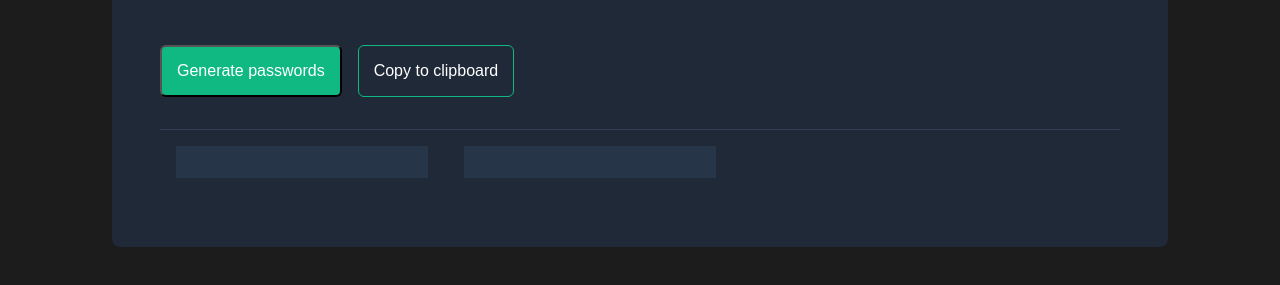
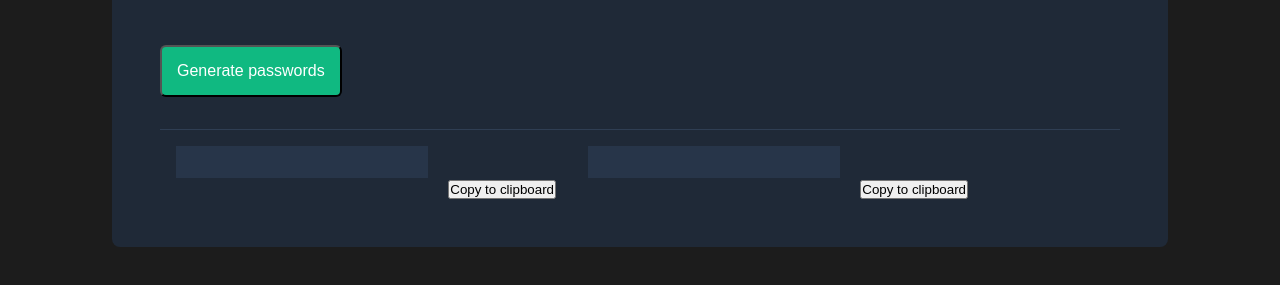
Before and after one commit to rosetwala45-oss/Password-generator, a plain HTML site: page index.html in a window 1280 px wide. Shown: the part 225-510 px from the top of the page. Drawn offline with Linux system fonts and the light colour scheme.

Commit message:
added page structure

```diff
--- a/index.html
+++ b/index.html
@@ -19,12 +19,18 @@
 
       <div class="button-container">
         <button class="btn btn-primary">Generate passwords</button>
-        <button class="btn btn-secondary">Copy to clipboard</button>
       </div>
 
       <div class="output-container">
-        <div class="output-element"></div>
-        <div class="output-element"></div>
+        <div>
+          <div class="output-element" id="password-1"></div>
+          <button>Copy to clipboard</button>
+        </div>
+
+        <div>
+          <div class="output-element" id="password-2"></div>
+          <button>Copy to clipboard</button>
+        </div>
       </div>
     </div>
 
--- a/script.js
+++ b/script.js
@@ -7,3 +7,12 @@
 // prettier-ignore
 const characters = ["A","B","C","D","E","F","G","H","I","J","K","L","M","N","O","P","Q","R","S","T","U","V","W","X","Y","Z","a","b","c","d","e","f","g","h","i","j","k","l","m","n","o","p","q","r","s","t","u","v","w","x","y","z", "0", "1", "2", "3", "4", "5", "6", "7", "8", "9","~","`","!","@","#","$","%","^","&","*","(",")","_","-","+","=","{","[","}","]",",","|",":",";","<",">",".","?",
 "/"];
+
+let passwordEl1 = document.getElementById("password-1");
+let passwordEl2 = document.getElementById("password-2");
+
+function generate() {
+  let random = Math.floor(Math.random() * characters.length);
+  console.log(random);
+}
+generate();
--- a/styles.css
+++ b/styles.css
@@ -26,8 +26,6 @@ h1 {
 }
 
 .button-container {
-  display: flex;
-  gap: 1rem;
   margin-bottom: 2rem;
   margin-top: 3rem;
 }
@@ -52,6 +50,8 @@ h1 {
 }
 .output-container {
   border-top: 1px solid #2f3e53;
+  display: flex;
+  gap: 1rem;
 }
 .output-element {
   display: inline-block;
```
